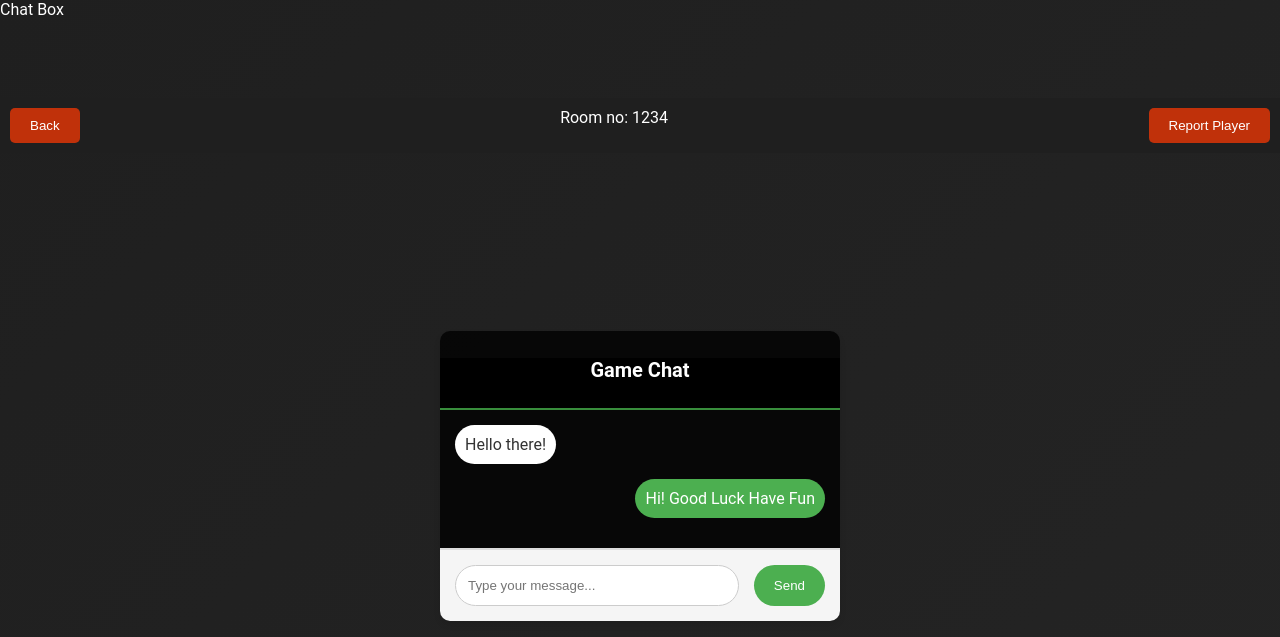
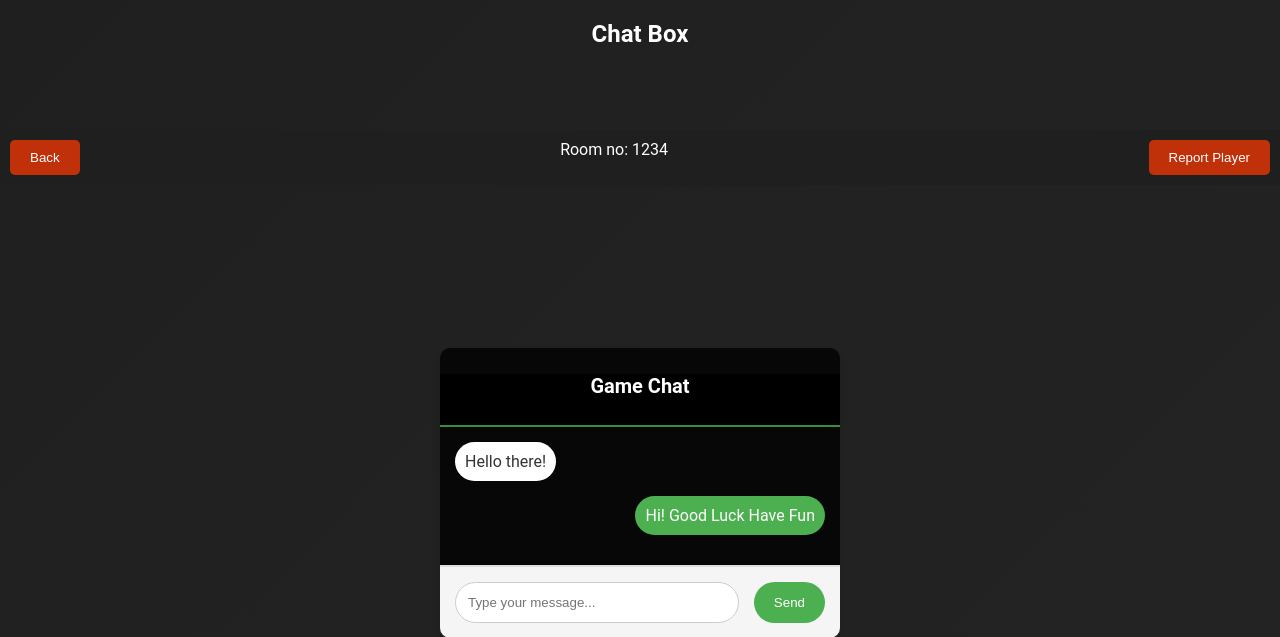
Before and after one commit to YanMinChan/F28CD_MatchmakingSys, a PHP site: page /prototype/chatBoxPage.html in a window 1280 px wide. Shown: the top 637 px of the page. Run offline with PHP 8.4, Linux system fonts and the light colour scheme.

Commit message:
Update chatBoxPage.css

```diff
--- a/style/chatBoxPage.css
+++ b/style/chatBoxPage.css
@@ -10,7 +10,7 @@ body {
     justify-content: space-between;
     margin: 0;
   }
-  .Chat-Box {
+  .page-title {
     text-align: center;
     color: #ffffff;
     font-size: 24px;
```
